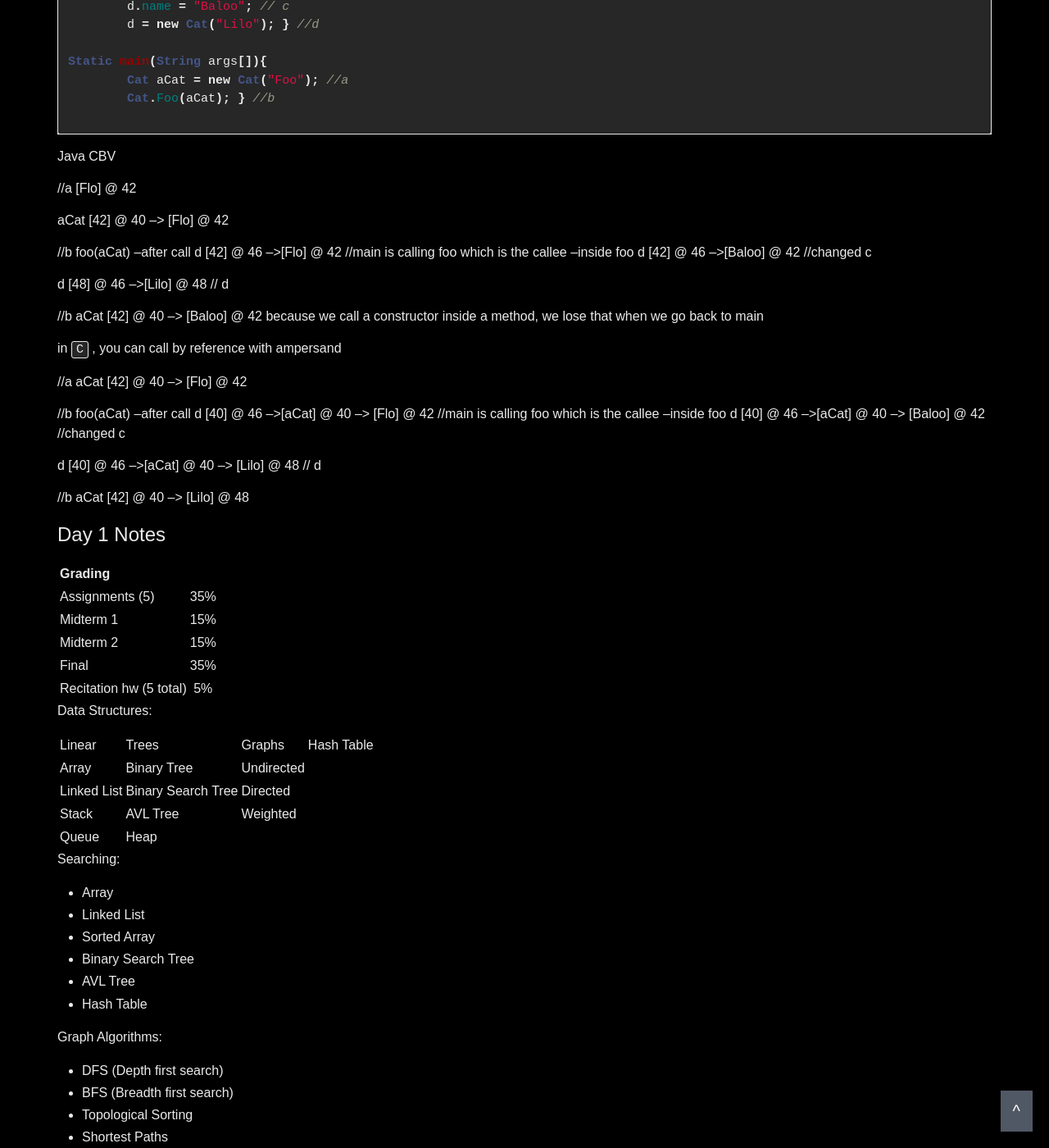
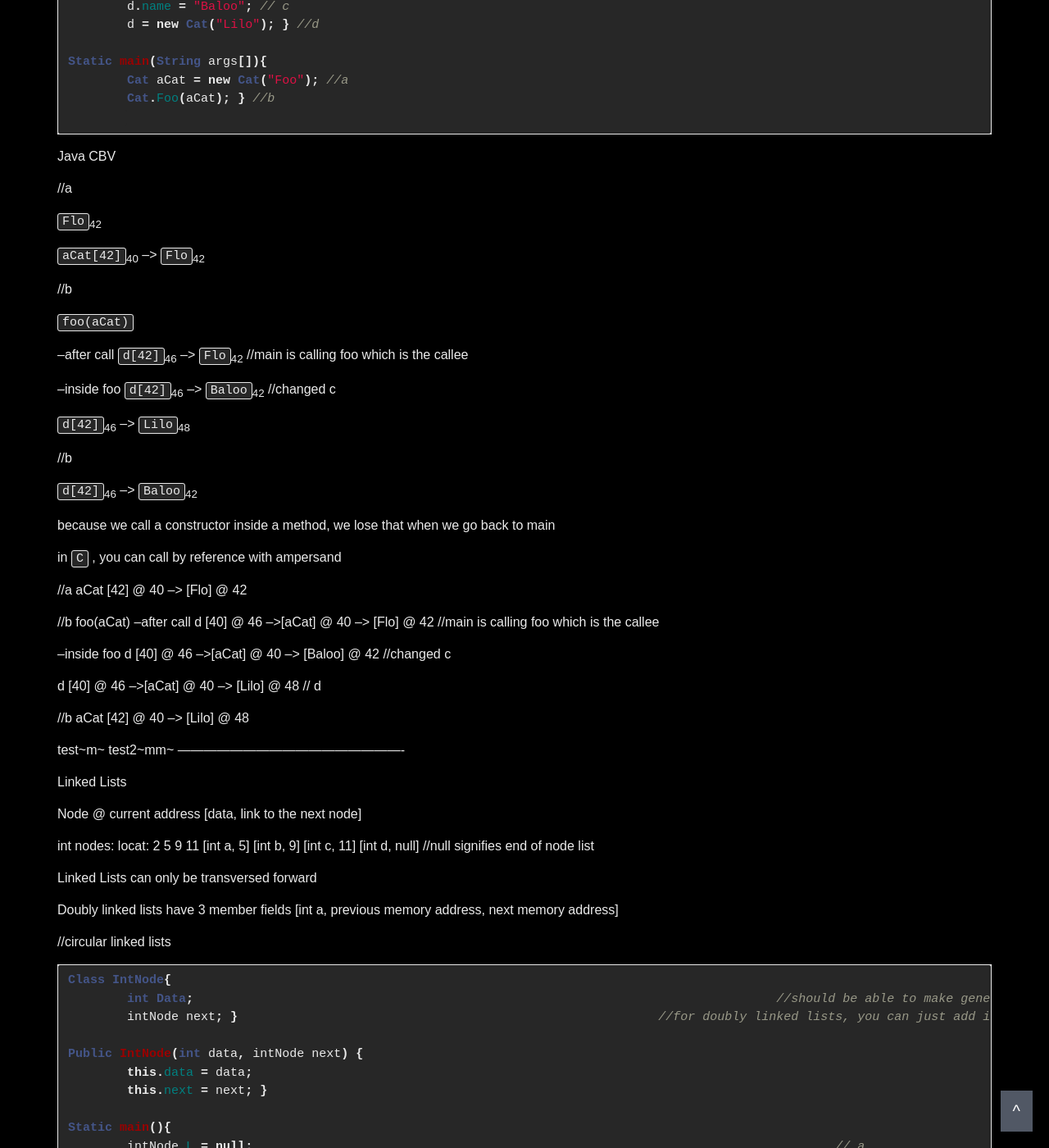
Before and after one commit to knaik/knaik.github.io, a Jekyll site: the page built from _posts/2015-09-08-CS112-notes.markdown, in a window 1280 px wide and 1400 px high, scrolled down 545 px. Shown: the whole window at 82% size. Built offline with Jekyll 4.4.1, drawn with Linux system fonts in a browser that asks for light colours; some of the changed text lies outside the part shown.

Commit message:
Notes Day 2

```diff
--- a/_posts/2015-09-08-CS112-notes.markdown
+++ b/_posts/2015-09-08-CS112-notes.markdown
@@ -28,21 +28,27 @@ Static main(String args[]){
 Java CBV
 
 //a
-[Flo] @ 42
 
-aCat [42] @ 40  --> [Flo] @ 42
+`Flo`<sub>42</sub>
+
+`aCat[42]`<sub>40</sub>  --> `Flo`<sub>42</sub>
 
 //b
-foo(aCat)
+
+`foo(aCat)`
+
 --after call
-d [42] @ 46 -->[Flo] @ 42 //main is calling foo which is the callee
+`d[42]`<sub>46</sub>  --> `Flo`<sub>42</sub>  //main is calling foo which is the callee
+
 --inside foo
-d [42] @ 46 -->[Baloo] @ 42 //changed c
+`d[42]`<sub>46</sub>  --> `Baloo`<sub>42</sub> //changed c
 
-d [48] @ 46 -->[Lilo] @ 48 // d
+`d[42]`<sub>46</sub>  --> `Lilo`<sub>48</sub>
 
 //b
-aCat [42] @ 40  --> [Baloo] @ 42
+
+`d[42]`<sub>46</sub>  --> `Baloo`<sub>42</sub>
+
 because we call a constructor inside a method, we lose that when we go back to main
 
 in `C` , you can call by reference with ampersand
@@ -54,6 +60,7 @@ aCat [42] @ 40  --> [Flo] @ 42
 foo(aCat)
 --after call
 d [40] @ 46 -->[aCat] @ 40 --> [Flo] @ 42 //main is calling foo which is the callee
+
 --inside foo
 d [40] @ 46 -->[aCat] @ 40 --> [Baloo] @ 42  //changed c
 
@@ -61,6 +68,68 @@ d [40] @ 46 -->[aCat] @ 40 --> [Lilo] @ 48 // d
 
 //b
 aCat [42] @ 40  --> [Lilo] @ 48
+
+test~m~
+test2~mm~
+----------------------------------------------------
+
+Linked Lists
+
+Node @ current address
+[data, link to the next node]
+
+int nodes:
+locat:   2		5				9					11
+[int a, 5]		[int b, 9] 	[int c, 11] 		[int d, null]  	//null signifies end of node list
+
+Linked Lists can only be transversed forward
+
+Doubly linked lists have 3 member fields
+[int a, previous memory address, next memory address]
+
+//circular linked lists
+
+
+{% highlight java %}
+Class IntNode{
+	int Data;										//should be able to make generic
+	intNode next; }								//for doubly linked lists, you can just add intNode previous;
+
+Public IntNode(int data, intNode next) {
+	this.data = data;
+	this.next = next; }
+
+Static main(){
+	intNode L = null;										// a
+	intNode node1 = new intNode(3, null);		// b
+	l = node1;												// c
+	intNode node2 - new intNode (5,null);		// d
+	node1.next = node2; 								// e	 Last in first out, no need to create initial node
+	intNode node3 = new intNode(7,null);		// 	f
+	node2.next = node3; 								// g
+	intNode nextNode =L;		}						// h
+
+
+Static Traverse(intNode nextNode){
+	while(nextNode.next != null) {
+		System.out.println(intNode.int val);
+		nextNode = nextNode.next; } }
+
+{% endhighlight %}
+
+//a
+
+`L[null]`<sub>72</sub>
+
+//b
+
+`node1[3, null]`<sub>76</sub>
+
+80, node2
+120
+
+
+
 
 
 
```
Also changed, not shown: 1 other file.
